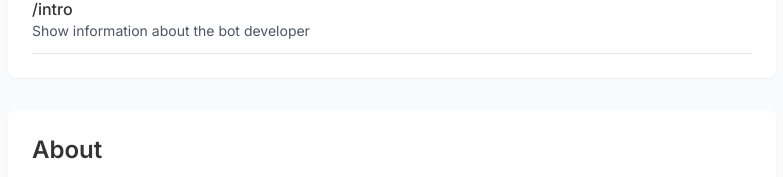
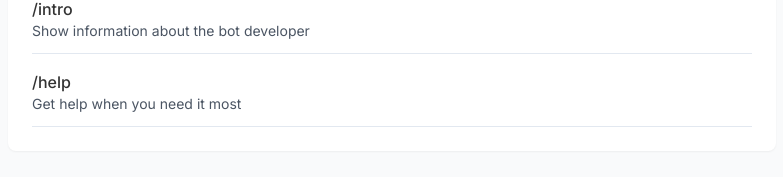
Before and after one commit to eram003/lazyahh, a Next.js app: page / in a window 1280 px wide. Shown: the part 577-754 px from the top of the page, without its empty margins (248-1031 px from the left). Built offline with nearby package versions, Linux system fonts and the light colour scheme.

Commit message:
Update page.tsx

```diff
--- a/app/page.tsx
+++ b/app/page.tsx
@@ -42,6 +42,10 @@ export default function Home() {
               <div className="font-medium">/intro</div>
               <div className="text-gray-600 text-sm">Show information about the bot developer</div>
             </li>
+            <li className="border-b pb-3">
+              <div className="font-medium">/help</div>
+              <div className="text-gray-600 text-sm">Get help when you need it most</div>
+            </li>
           </ul>
         </section>
 
```
